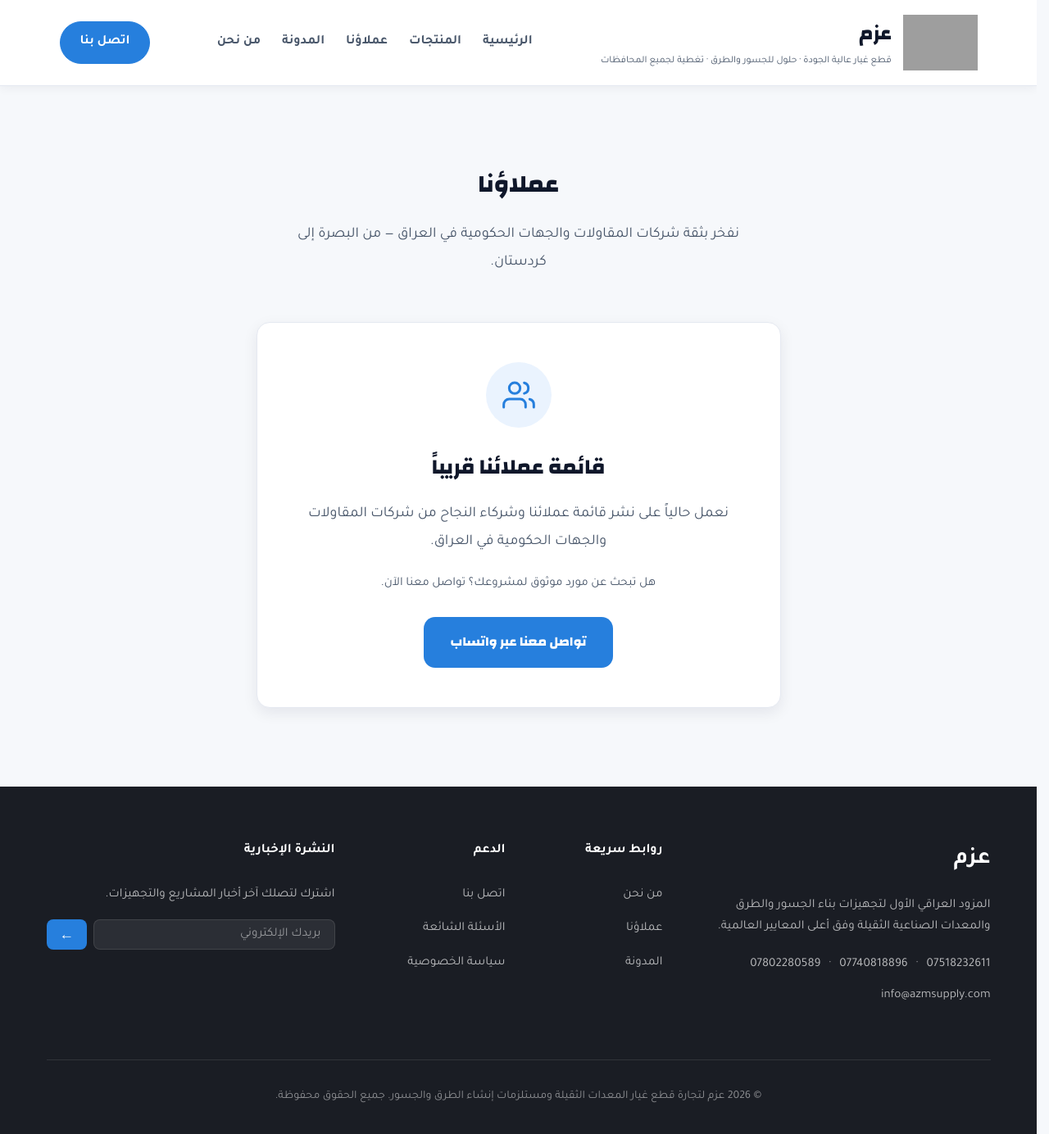
After one commit to kami-okami/azm-website, a Flask app: page /clients in a window 1280 px wide. The commit adds this page. Shown: the whole page at 82% size. Run offline with Flask 3, Linux system fonts and the light colour scheme; data that the repository does not hold is empty; grey boxes are pictures that could not be loaded.

Commit message:
feat(clients): add /clients stub page and wire nav + footer links
- clients.html: new "coming soon" stub, extends base.html. Stitch Tailwind
  markup translated to plain CSS; groups icon -> inline SVG; WhatsApp link
  uses {{ whatsapp_number }} from .env.
- app.py: new /clients route (render_template("clients.html")), placed
  between /products and /catalog, away from CAPI/contact/security code.
- base.html: nav + footer عملاؤنا links wired from href="#" placeholders to
  url_for('clients') (nav uses the active_page=='clients' pattern).
- style.css: appended .clients-* block (header + coming-soon card).
- CLAUDE.md: added "Pending Pages" section documenting the real
  clients-with-logos page TODO.

Note: clients() is a bare handler (no active_page/title), so the nav active
highlight stays dormant until those are passed. Navigation works fully.

Co-Authored-By: Claude Opus 4.8 <noreply@anthropic.com>

```diff
--- a/app.py
+++ b/app.py
@@ -501,6 +501,10 @@ def products():
         meta_description="المنتجات: مساند ارتكاز مطاطية، مفاصل تمدد للجسور، أسنان قشط وحفر، أسنان شفلات وحفارات، ومستلزمات إعادة تأهيل الطرق — توريد سريع داخل العراق."
     )
 
+@app.route("/clients")
+def clients():
+    return render_template("clients.html")
+
 @app.route('/catalog')
 def catalog():
     return redirect(url_for("products"), code=301)
--- a/static/style.css
+++ b/static/style.css
@@ -1020,3 +1020,36 @@ html, body { overflow-x: clip; }
   transition:transform .15s ease, box-shadow .15s ease;
 }
 .products-cta__btn:hover{transform:translateY(-2px); box-shadow:0 12px 28px rgba(0,0,0,.22)}
+
+/* ==========================================================================
+   Clients page (stub) — plain-CSS translation of the Stitch "coming soon".
+   ========================================================================== */
+.clients-header{text-align:center; max-width:760px; margin:0 auto; padding:64px 18px 32px}
+.clients-header .page-title{margin:0 0 16px}
+.clients-header__sub{color:var(--muted); font-size:18px; line-height:1.9; margin:0 auto; max-width:600px}
+
+.clients-stub{padding:24px 18px 96px}
+.clients-stub__card{
+  max-width:640px; margin:0 auto; text-align:center;
+  background:var(--card); border:1px solid var(--border);
+  border-radius:16px; box-shadow:var(--shadow); padding:48px 40px;
+}
+.clients-stub__icon{
+  width:80px; height:80px; margin:0 auto 24px; border-radius:999px;
+  display:flex; align-items:center; justify-content:center;
+  background:var(--primary-50); color:var(--primary);
+}
+.clients-stub__title{
+  font-family:"Changa", sans-serif; font-weight:800; font-size:26px;
+  margin:0 0 16px; color:var(--text);
+}
+.clients-stub__lead{color:var(--muted); font-size:18px; line-height:1.9; margin:0 0 20px}
+.clients-stub__text{color:var(--muted); font-size:15px; line-height:1.8; margin:0 0 28px}
+.clients-stub__btn{
+  display:inline-block; text-decoration:none;
+  font-family:"Changa", sans-serif; font-weight:800;
+  background:var(--primary); color:#fff;
+  padding:16px 32px; border-radius:14px;
+  transition:background .15s ease;
+}
+.clients-stub__btn:hover{background:var(--primary-600)}
--- a/templates/base.html
+++ b/templates/base.html
@@ -179,7 +179,7 @@
         <div class="nav-links">
           <a href="{{ url_for('home') }}" class="{% if active_page == 'home' %}active{% endif %}">الرئيسية</a>
           <a href="{{ url_for('products') }}" class="{% if active_page == 'products' %}active{% endif %}">المنتجات</a>
-          <a href="#" class="nav-placeholder">عملاؤنا</a>
+          <a href="{{ url_for('clients') }}" class="{% if active_page == 'clients' %}active{% endif %}">عملاؤنا</a>
           <a href="#" class="nav-placeholder">المدونة</a>
           <a href="{{ url_for('about') }}" class="{% if active_page == 'about' %}active{% endif %}">من نحن</a>
         </div>
@@ -254,7 +254,7 @@
             <h4 class="site-footer__heading">روابط سريعة</h4>
             <ul class="site-footer__list">
               <li><a href="{{ url_for('about') }}">من نحن</a></li>
-              <li><a href="#">عملاؤنا</a></li>     {# TODO: replace with url_for('clients') when page is built #}
+              <li><a href="{{ url_for('clients') }}">عملاؤنا</a></li>
               <li><a href="#">المدونة</a></li>      {# TODO: replace with url_for('blog') when page is built #}
             </ul>
           </div>
--- /dev/null
+++ b/templates/clients.html
@@ -0,0 +1,36 @@
+{% extends "base.html" %}
+{% block content %}
+
+<!-- Page header -->
+<header class="clients-header">
+  <h1 class="page-title">عملاؤنا</h1>
+  <p class="clients-header__sub">
+    نفخر بثقة شركات المقاولات والجهات الحكومية في العراق — من البصرة إلى كردستان.
+  </p>
+</header>
+
+<!-- Coming-soon stub -->
+<section class="clients-stub" aria-label="قائمة العملاء قريباً">
+  <div class="clients-stub__card">
+    <div class="clients-stub__icon" aria-hidden="true">
+      <svg viewBox="0 0 24 24" width="40" height="40" fill="none" stroke="currentColor" stroke-width="1.8" stroke-linecap="round" stroke-linejoin="round">
+        <path d="M17 21v-2a4 4 0 0 0-4-4H5a4 4 0 0 0-4 4v2"/>
+        <circle cx="9" cy="7" r="4"/>
+        <path d="M23 21v-2a4 4 0 0 0-3-3.87"/>
+        <path d="M16 3.13a4 4 0 0 1 0 7.75"/>
+      </svg>
+    </div>
+    <h2 class="clients-stub__title">قائمة عملائنا قريباً</h2>
+    <p class="clients-stub__lead">
+      نعمل حالياً على نشر قائمة عملائنا وشركاء النجاح من شركات المقاولات والجهات الحكومية في العراق.
+    </p>
+    <p class="clients-stub__text">
+      هل تبحث عن مورد موثوق لمشروعك؟ تواصل معنا الآن.
+    </p>
+    <a class="clients-stub__btn" target="_blank" rel="noopener"
+       href="https://wa.me/{{ whatsapp_number }}?text=%D8%A7%D9%84%D8%B3%D9%84%D8%A7%D9%85%20%D8%B9%D9%84%D9%8A%D9%83%D9%85%D8%8C%20%D8%A3%D8%B1%D8%BA%D8%A8%20%D8%A8%D8%A7%D9%84%D8%A7%D8%B3%D8%AA%D9%81%D8%B3%D8%A7%D8%B1%20%D8%B9%D9%86%20%D8%AE%D8%AF%D9%85%D8%A7%D8%AA%D9%83%D9%85">
+      تواصل معنا عبر واتساب
+    </a>
+  </div>
+</section>
+{% endblock %}
```
Also changed, not shown: CLAUDE.md (+21 -0 lines).
